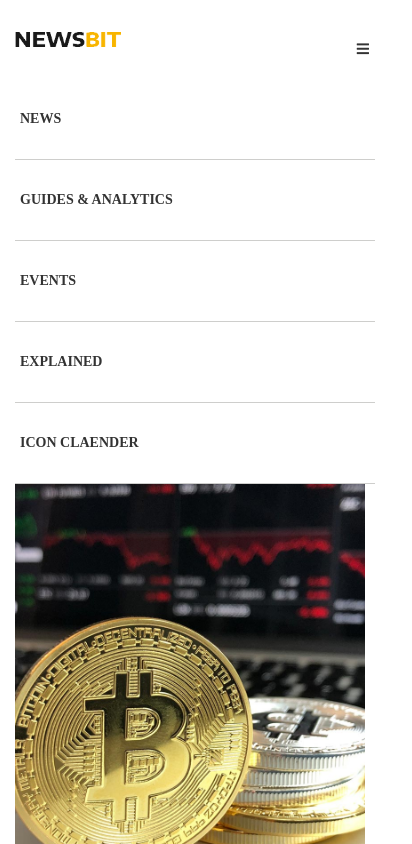
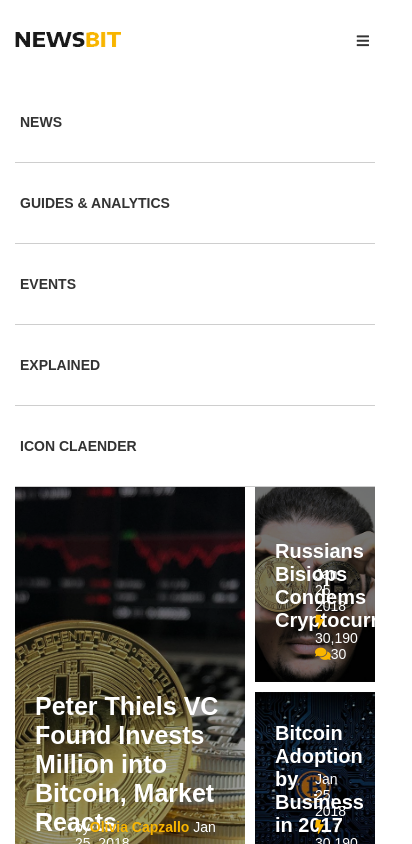
Before and after one commit to BehnamGholami/BitNews-website-design, a plain HTML site: page index.html in a window 390 px wide. Both pictures are taken after a click on the button 362 px from the left and 49 px from the top of the page. Shown: the top 844 px of the page, 412 px wide, since content can reach past the window. Drawn offline with Linux system fonts and the light colour scheme.

Commit message:
i really dont want to talk about this :))

```diff
--- a/css/style.css
+++ b/css/style.css
@@ -1,220 +1,239 @@
 * {
   margin: 0 auto;
   font-size: 14px;
+  font-family: 'Encode Sans Expanded', sans-serif;
   color: #333;
 }
-/*set default style*/
-/*fix the float problem with clear fix once*/
+
 .clear-fix {
   clear: both;
 }
-/*set the position of things! relative and absolute once!*/
+
 .position-relative {
   position: relative;
 }
+
 .position-absolute {
   position: absolute;
 }
-/* set the title in the main page! */
+
 .title {
-  /*make space between title and line bottom*/
+  position: relative;
   padding-bottom: 20px;
-  /*set space between title and line with content below*/
   margin-bottom: 40px;
   font-size: 18px;
-  font-weight: 700; /*make title bold*/
-  position: relative; /*if we use a aboslute pos. in child. we must set the relative position to the parent*/
+  font-weight: 700;
 }
-/*create the gray and orange line under the title with before and after.*/
-.title::after {
-  position: absolute; /*we need to stick it to the title*/
+
+.title:after {
+  position: absolute;
   bottom: 0;
   left: 0;
-  content: "";
+  content: '';
   width: 100%;
   height: 1px;
   background: #ccc;
 }
-.title::before {
+
+.title:before {
   position: absolute;
   bottom: 0;
   left: 0;
-  content: "";
+  content: '';
   width: 80px;
   height: 5px;
-  background: #f9b500;
+  background: #F9B500;
   z-index: 1;
 }
-/*the article title and general title are different*/
+
 .article-title {
   padding-top: 20px;
 }
+
 .article-title a {
   font-size: 20px;
   font-weight: 700;
 }
-/*info bar include like, comment and etc of article*/
+
 .info-bar {
   padding-top: 10px;
   padding-bottom: 20px;
-  padding-left: 0;
+  padding-left: 0px;
 }
+
 .info-bar li {
   display: inline-block;
   margin-right: 20px;
-  line-height: 25px; /*if info bar have 2 line! with line height we set space between them*/
+  line-height: 25px;
 }
-/*set the color of project at once*/
+
 .text-muted {
   color: #888;
 }
+
 .text-yellow {
-  color: #f9b500;
+  color: #F9B500;
 }
-/*solve the <a> tag problem - underline and transition*/
+
 a {
   text-decoration: none;
-  transition: all 0.5s;
-}
-a:hover {
-  color: #f9b500;
-}
-b {
-  transition: all 0.5s;
-  font-weight: 700;
+  transition: all .2s;
 }
 
-a:hover > b {
-  color: #f9b500;
+b {
+  font-weight: 700;
+  transition: all .2s;
 }
-/*this site is on 1200px - if you want more, nothing will happen :) just 1200px maximum width*/
+
+a:hover {
+  color: #F9B500;
+}
+
+a:hover>b {
+  color: #F9B500;
+}
+
 .app {
   width: 1200px;
 }
-/*i set bootstrap size for app div. app div include all page except footer. because footer is full wide */
-@media only screen and (max-width: 1199.98px) {
+
+@media (max-width:1199.98px) {
   .app {
       width: 992px;
   }
 }
-@media only screen and (max-width: 991.98px) {
+
+@media (max-width:991.98px) {
   .app {
       width: 768px;
   }
 }
-@media only screen and (max-width: 767.98px) {
+
+@media (max-width:767.98px) {
   .app {
       width: 576px;
   }
 }
-@media only screen and (max-width: 575.98px) {
+
+@media (max-width:575.98px) {
   .app {
       width: calc(100% - 30px);
       padding: 0 15px;
   }
 }
 
-/*style the menu and logo on top*/
 .header-logo {
-  float: left; /*insert top logo in left side*/
+  float: left;
   margin: 30px 0;
 }
+
 .header-menu {
-  float: right; /*sent menu to the right side*/
+  float: right;
 }
+
 .header-menu-item {
-  display: inline; /*make menu inside together*/
+  display: inline;
 }
+
 .header-menu-item-link {
   padding: 0 15px;
-  line-height: 80px; /*use line height to give some space from top*/
+  line-height: 80px;
   font-weight: 700;
+  color: #333!important;
 }
-/*create class to show and hide the burger menu*/
+
+.header-menu-burger {
+  float: right;
+  display: none;
+  background-color: white;
+  border: none;
+  line-height: 80px;
+}
+
 .show {
-  display: inline-block !important;
+  display: inline-block!important;
 }
-/*set logo smaller*/
-@media (max-width: 991.98px) {
+
+@media (max-width:991.98px) {
   .header-logo {
       height: 15px;
       margin: 32px 0;
   }
-  /*reduce space from item link.*/
   .header-menu-item-link {
       padding: 0 5px;
   }
 }
 
-/*style the burger menu*/
+@media (max-width:767.98px) {
   .header-menu-burger {
-  float: right;
-  display: none; /*hide in full size*/
-  background-color: white;
-  border: none;
-  margin-top: 40px;
-}
-
-@media (max-width: 767.98px) {
-  .header-menu-burger {
-    display: inline-block; /*show the burger menu icon when page get smaller*/
+      display: inline-block;
   }
   .header-menu {
-    display: none; /*hide the menu*/
-    width: 100%; /*set 100% size width when the burger menu selected*/
+      display: none;
+      width: 100%;
   }
   .header-menu-item {
-    display: block; /*make menu blocked - full size page*/
-    border-bottom: 1px solid #cececc;
+      display: block;
+      border-bottom: 1px solid #cecece;
   }
 }
 
-/*style the intro section - first step style the intro*/
 .intro-row {
   width: 100%;
 }
+
 .intro-h-600px {
   height: 600px;
 }
+
 .intro-h-100 {
   height: 100%;
 }
+
 .intro-h-2-3 {
-  height: calc(200% / 3);
+  height: calc(200%/3);
 }
+
 .intro-h-1-3 {
-  height: calc(100% / 3);
+  height: calc(100%/3);
 }
+
 .intro-h-50:first-of-type {
-  margin-bottom: 10px;
+  margin-bottom: 10px
 }
+
 .intro-h-50 {
   height: calc(50% - 5px);
 }
+
 .intro-2-3-col {
   float: left;
   margin-right: 10px;
-  width: calc(calc(200% / 3)-10px);
+  width: calc(calc(200%/3) - 10px);
 }
+
 .intro-1-3-col {
   float: right;
-  width: calc(100% / 3);
+  width: calc(100%/3);
 }
+
 .intro-1-3-item {
   width: 100%;
 }
+
 .intro-1-3-col-item {
   float: left;
-  width: calc(100 / 3);
+  width: calc(100%/3);
 }
+
 .intro-1-3-col-item:nth-of-type(2) {
   margin-left: 10px;
   margin-right: 10px;
-  width: calc(calc(100% / 3)-20px);
+  width: calc(calc(100%/3) - 20px);
 }
 
 .bg-1 {
-  background: url(../images/slider-1-1200x900.jpg) no-repeat center;
+  background: url("../images/slider-1-1200x900.jpg") no-repeat center;
   background-size: cover;
 }
 
@@ -222,19 +241,58 @@
   background: url("../images/slider-2-450x600.jpg") no-repeat center;
   background-size: cover;
 }
+
 .bg-3 {
   background: url("../images/slider-3-450x600.jpg") no-repeat center;
   background-size: cover;
 }
+
 .bg-4 {
   background: url("../images/slider-4-450x600.jpg") no-repeat center;
   background-size: cover;
 }
+
 .bg-5 {
   background: url("../images/slider-5-450x600.jpg") no-repeat center;
   background-size: cover;
 }
+
 .bg-6 {
   background: url("../images/slider-6-450x600.jpg") no-repeat center;
   background-size: cover;
 }
+
+.intro-item-caption{
+  height: 100%;
+  width: 100%;
+  background-color: rgba(0, 0, 0, 0.4);
+  position: absolute;
+  top: 0;
+  left: 0;
+  z-index: 10;
+}
+.caption-title{
+  position: absolute;
+  bottom: 50px;
+  left: 20px;
+}
+.caption-title span {
+  font-size: 25px;
+  font-weight: 700;
+  color: #fff;
+}
+.caption-title b {
+  font-size: 20px;
+  font-weight: 700;
+  color: #fff;
+}
+.caption-info-bar{
+  position: absolute;
+  bottom: 20px;
+  left: 20px;
+}
+.caption-info-bar li{
+ display: inline-block;
+ margin-right: 20px;
+ color: #fff;
+}
--- a/index.html
+++ b/index.html
@@ -38,6 +38,7 @@
               <a href="#" class="header-menu-item-link">ICON CLAENDER</a>
             </li>
           </ul>
+          <section class="clear-fix"></section>
         </nav>
       </header>
 
```
Lines whose indentation alone changed are shown as unchanged.
